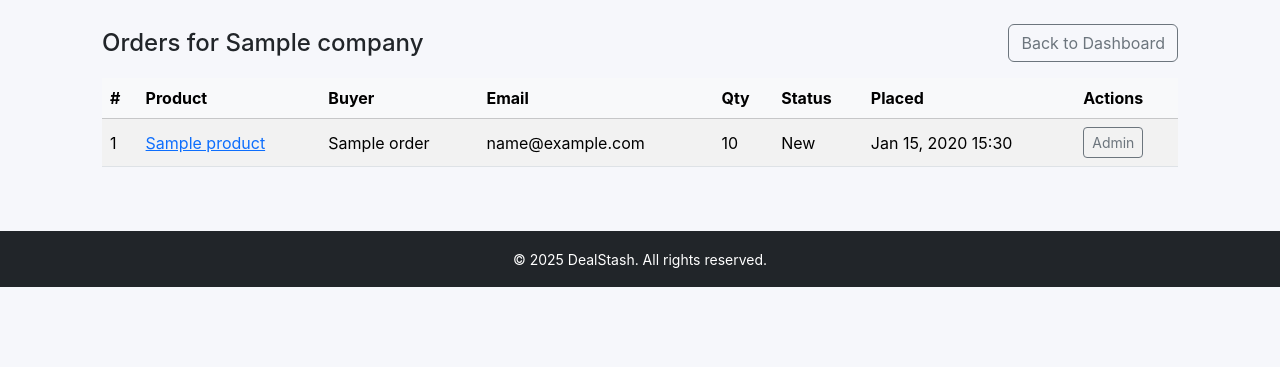
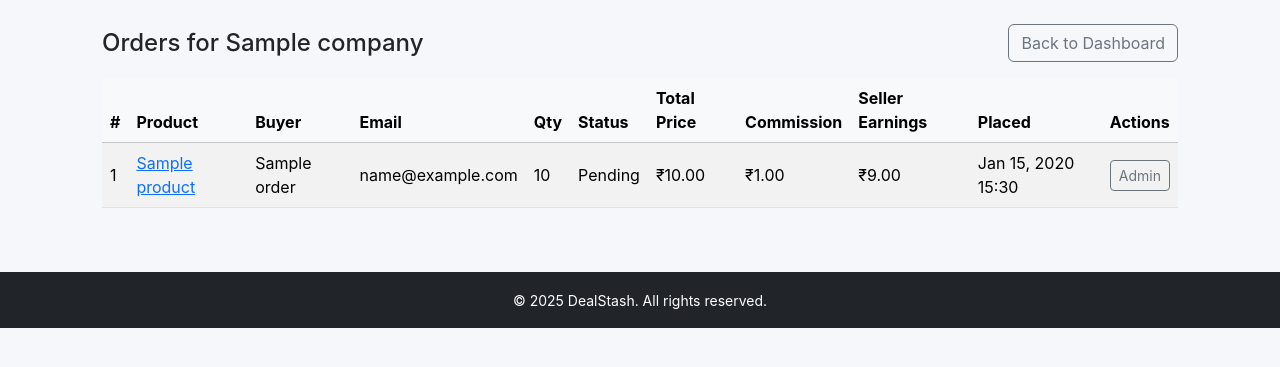
Before and after one commit to vansh9528/dealstash, a Django app: page /seller/orders/ in a window 1280 px wide. Shown: the part 56-423 px from the top of the page. Run offline with Django 5.2, Linux system fonts and the light colour scheme; a user stored in the database is signed in; tables that the repository leaves empty hold one stand-in row (values such as "Sample post").

Commit message:
Add commission system and update order flow

```diff
--- a/marketplace/models.py
+++ b/marketplace/models.py
@@ -1,8 +1,10 @@
 from django.db import models
 from django.conf import settings
+from decimal import Decimal
+
 
 class Company(models.Model):
-    # optional OneToOne link to a Django User (one user -> one company)
+    # one user -> one company
     user = models.OneToOneField(
         settings.AUTH_USER_MODEL,
         null=True,
@@ -10,7 +12,6 @@ class Company(models.Model):
         on_delete=models.CASCADE,
         related_name="company"
     )
-
     name = models.CharField(max_length=200)
     email = models.EmailField(unique=True)
     website = models.URLField(blank=True, null=True)
@@ -27,30 +28,41 @@ class Product(models.Model):
     name = models.CharField(max_length=200)
     description = models.TextField(blank=True)
     price = models.DecimalField(max_digits=10, decimal_places=2)
-    image = models.ImageField(upload_to='product_images/', blank=True, null=True)
+    image = models.ImageField(upload_to="product_images/", blank=True, null=True)
     created_at = models.DateTimeField(auto_now_add=True)
 
     def __str__(self):
         return self.name
 
 
-
-
-
 class Order(models.Model):
     STATUS_CHOICES = [
-        ('new', 'New'),
-        ('processing', 'Processing'),
-        ('shipped', 'Shipped'),
-        ('cancelled', 'Cancelled'),
+        ("pending", "Pending"),
+        ("paid", "Paid"),
+        ("shipped", "Shipped"),
+        ("completed", "Completed"),
+        ("cancelled", "Cancelled"),
     ]
 
-    product = models.ForeignKey('Product', on_delete=models.CASCADE, related_name='orders')
+    product = models.ForeignKey(Product, on_delete=models.CASCADE, related_name="orders")
     buyer_name = models.CharField(max_length=200)
     buyer_email = models.EmailField()
     quantity = models.PositiveIntegerField(default=1)
-    status = models.CharField(max_length=20, choices=STATUS_CHOICES, default='new')
+
+    total_price = models.DecimalField(max_digits=10, decimal_places=2, default=0)
+    commission = models.DecimalField(max_digits=10, decimal_places=2, default=0)
+    status = models.CharField(max_length=20, choices=STATUS_CHOICES, default="pending")
     created_at = models.DateTimeField(auto_now_add=True)
 
+    def save(self, *args, **kwargs):
+        # calculate totals and commission
+        self.total_price = self.product.price * self.quantity
+        commission_rate = getattr(settings, "COMMISSION_RATE", Decimal("0.10"))
+        self.commission = self.total_price * Decimal(commission_rate)
+        super().save(*args, **kwargs)
+
+    def seller_earnings(self):
+        return self.total_price - self.commission
+
     def __str__(self):
-        return f"Order #{self.pk} — {self.product.name} x{self.quantity} by {self.buyer_name}"
+        return f"Order #{self.pk} - {self.product.name}"
--- a/marketplace/templates/marketplace/seller_orders.html
+++ b/marketplace/templates/marketplace/seller_orders.html
@@ -20,6 +20,11 @@
             <th>Email</th>
             <th>Qty</th>
             <th>Status</th>
+            <th>Total Price</th>
+            {% if user.is_superuser or user.is_staff %}
+              <th>Commission</th>
+              <th>Seller Earnings</th>
+            {% endif %}
             <th>Placed</th>
             <th>Actions</th>
           </tr>
@@ -33,10 +38,16 @@
               <td>{{ o.buyer_email }}</td>
               <td>{{ o.quantity }}</td>
               <td>{{ o.get_status_display }}</td>
+              <td>₹{{ o.total_price }}</td>
+              {% if user.is_superuser or user.is_staff %}
+                <td>₹{{ o.commission }}</td>
+                <td>₹{{ o.seller_earnings }}</td>
+              {% endif %}
               <td>{{ o.created_at|date:"M d, Y H:i" }}</td>
               <td>
                 {% if user.is_staff %}
-                  <a class="btn btn-sm btn-outline-secondary" href="/admin/marketplace/order/{{ o.pk }}/change/">Admin</a>
+                  <a class="btn btn-sm btn-outline-secondary"
+                     href="/admin/marketplace/order/{{ o.pk }}/change/">Admin</a>
                 {% endif %}
               </td>
             </tr>
--- a/marketplace/views.py
+++ b/marketplace/views.py
@@ -229,3 +229,46 @@ def company_delete_confirm_staff(request, pk):
         return redirect("product_list")
 
     return render(request, "marketplace/company_confirm_delete.html", {"company": company})
+
+
+from django.shortcuts import render, get_object_or_404, redirect
+from django.contrib import messages
+from django.contrib.auth.decorators import login_required
+
+# make sure these imports exist in the file
+from .models import Product, Order
+from .forms import OrderForm
+
+
+@login_required
+def order_create(request, pk):
+    """Buyer places an order for a product"""
+    product = get_object_or_404(Product, pk=pk)
+
+    if request.method == "POST":
+        form = OrderForm(request.POST)
+        if form.is_valid():
+            order = form.save(commit=False)
+            order.product = product
+            order.save()  # commission + totals auto-calculated in Order.save()
+
+            # build the message visible to all users (always includes total)
+            total_str = format(order.total_price, ".2f")
+            base_msg = f"Order placed successfully! Total: ₹{total_str}."
+
+            # only add commission/earnings info for staff/superusers
+            if request.user.is_staff or request.user.is_superuser:
+                commission_str = format(order.commission, ".2f")
+                earnings_str = format(order.seller_earnings(), ".2f")
+                base_msg = (
+                    f"Order placed successfully! Total: ₹{total_str}, "
+                    f"Our cut: ₹{commission_str}, Seller earnings: ₹{earnings_str}."
+                )
+
+            messages.success(request, base_msg)
+
+            return redirect("product_detail", pk=product.pk)
+    else:
+        form = OrderForm()
+
+    return render(request, "marketplace/order_form.html", {"form": form, "product": product})
```
Also changed, not shown: deadstock/settings.py (+9 -0 lines), marketplace/migrations/0005_order_commission_order_total_price_and_more.py (added).
